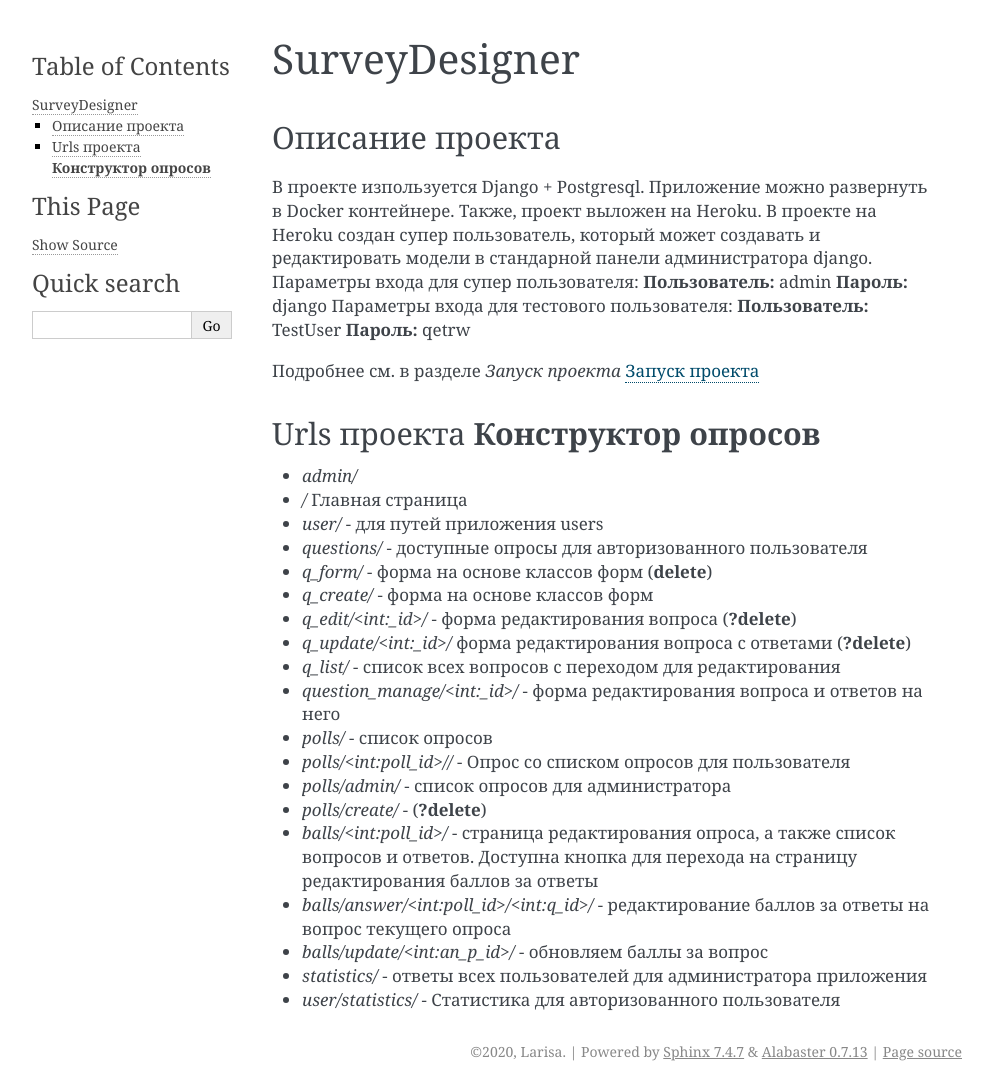
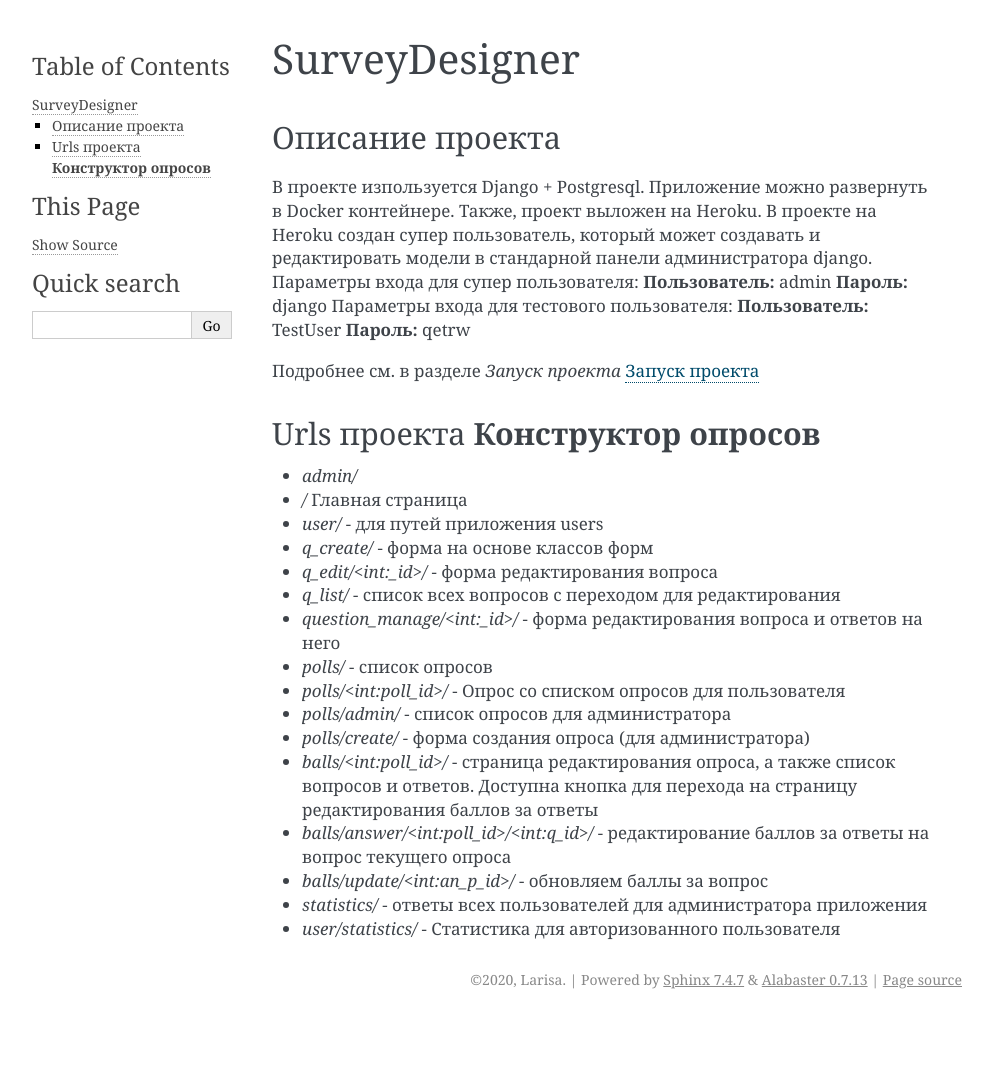
Before and after one commit to Larisa1992/SurveyDesigner, a Sphinx documentation site: the page built from docs/source/SurveyDesigner.rst, in a window 1280 px wide. Shown: the whole page, without its empty margins (148-1140 px from the left). Built offline with Sphinx 7.4.7, drawn with Linux system fonts in a browser that asks for light colours; after the commit the page ends 1019 px from its top, so only the background shows below that.

Commit message:
update doc

```diff
--- a/docs/source/SurveyDesigner.rst
+++ b/docs/source/SurveyDesigner.rst
@@ -22,17 +22,14 @@ Urls проекта **Конструктор опросов**
 * *admin/*
 * */* Главная страница
 * *user/* - для путей приложения users
-* *questions/* - доступные опросы для авторизованного пользователя
-* *q_form/* - форма на основе классов форм (**delete**)
 * *q_create/* - форма на основе классов форм
-* *q_edit/<int:_id>/* - форма редактирования вопроса (**?delete**)
-* *q_update/<int:_id>/* форма редактирования вопроса с ответами (**?delete**)
+* *q_edit/<int:_id>/* - форма редактирования вопроса
 * *q_list/* - список всех вопросов с переходом для редактирования
 * *question_manage/<int:_id>/* - форма редактирования вопроса и ответов на него
 * *polls/* - список опросов
-* *polls/<int:poll_id>//* - Опрос со списком опросов для пользователя
+* *polls/<int:poll_id>/* - Опрос со списком опросов для пользователя
 * *polls/admin/* - список опросов для администратора
-* *polls/create/* - (**?delete**)
+* *polls/create/* - форма создания опроса (для администратора)
 * *balls/<int:poll_id>/* - страница редактирования опроса, а также список вопросов и ответов. Доступна кнопка для перехода на страницу редактирования баллов за ответы
 * *balls/answer/<int:poll_id>/<int:q_id>/* - редактирование баллов за ответы на вопрос текущего опроса
 * *balls/update/<int:an_p_id>/* - обновляем баллы за вопрос
```
Also changed, not shown: 6 other files.
